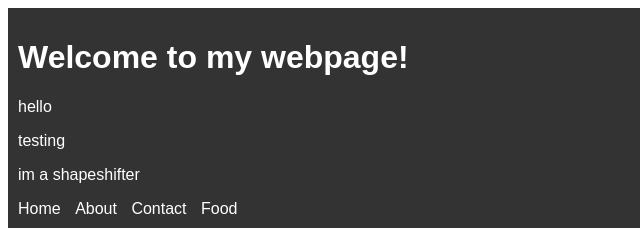
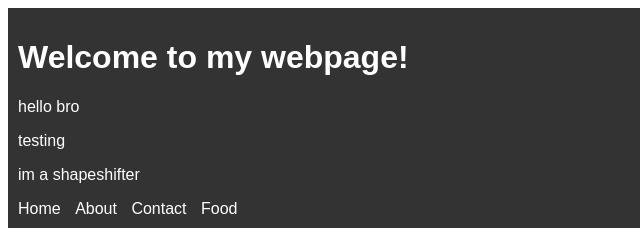
Before and after one commit to KenzCS/demopresentation, a plain HTML site: page index.html in a window 1280 px wide. Shown: the top 240 px of the page, 0-640 px from the left. Drawn offline with Linux system fonts and the light colour scheme.

Commit message:
Update index.html

```diff
--- a/index.html
+++ b/index.html
@@ -9,7 +9,7 @@
 		<h1>Welcome to my webpage!</h1>
 		<nav>
 			<ul>
-				<p>hello</p>
+				<p>hello bro</p>
 				<p>testing</p>
 				<p>im a shapeshifter</p>
 				<li><a href="#">Home</a></li>
```
